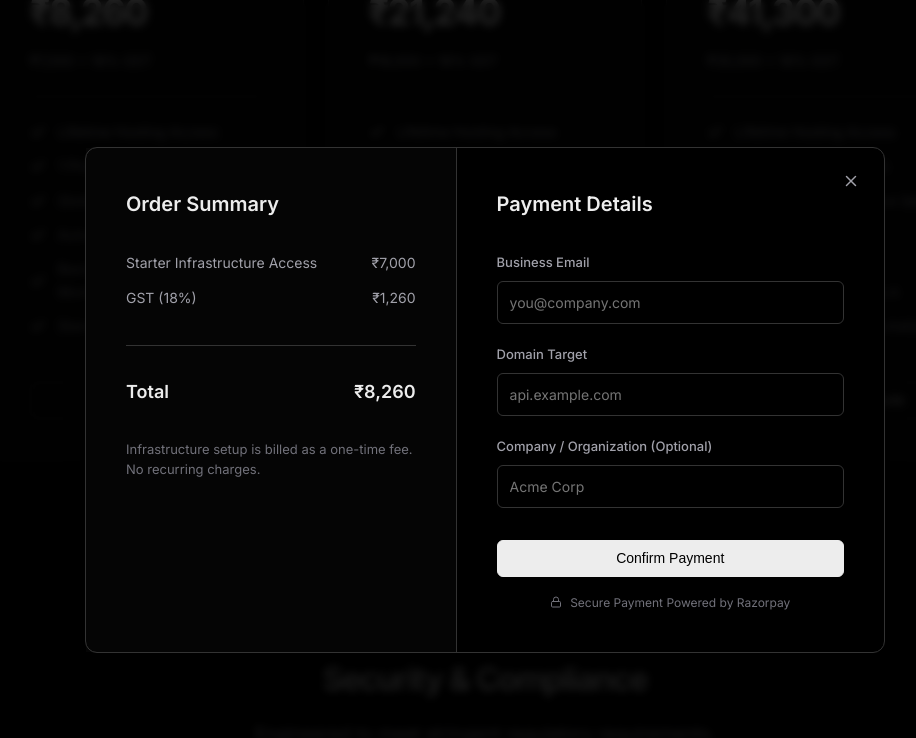
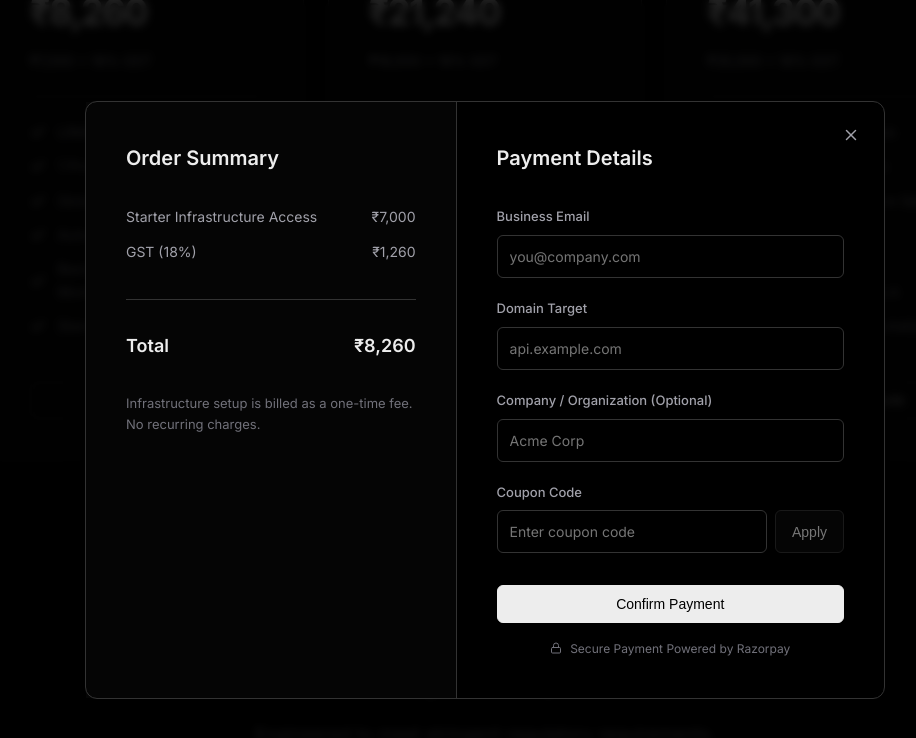
Before and after one commit to prajwal411/Hosting-, a Next.js app: page / in a window 1280 px wide. Both pictures are taken after a click on the button "Deploy Starter". Shown: the part 3787-4525 px from the top of the page, without its empty margins (155-1071 px from the left). Built offline with nearby package versions, Linux system fonts and the light colour scheme.

Commit message:
feat: Add a new hosting purchase page with pricing plans, form validation, and Razorpay integration.

```diff
--- a/src/app/page.tsx
+++ b/src/app/page.tsx
@@ -144,6 +144,10 @@ export default function Home() {
     const [errors, setErrors] = useState<{ email?: string; domain?: string }>({});
     const [globalError, setGlobalError] = useState("");
 
+    const [couponCode, setCouponCode] = useState("");
+    const [discountApplied, setDiscountApplied] = useState(false);
+    const [couponError, setCouponError] = useState("");
+
     const [isProcessing, setIsProcessing] = useState(false);
     const [isSuccess, setIsSuccess] = useState(false);
 
@@ -185,6 +189,19 @@ export default function Home() {
         setCompany("");
         setErrors({});
         setGlobalError("");
+        setCouponCode("");
+        setDiscountApplied(false);
+        setCouponError("");
+    };
+
+    const handleApplyCoupon = () => {
+        if (couponCode.trim().toUpperCase() === "99OFF") {
+            setDiscountApplied(true);
+            setCouponError("");
+        } else {
+            setDiscountApplied(false);
+            setCouponError("Invalid coupon code");
+        }
     };
 
     const validateForm = () => {
@@ -220,11 +237,12 @@ export default function Home() {
         setGlobalError("");
 
         try {
+            const finalTotal = discountApplied ? 1 : activePlan.total;
             // Create order on the server
             const res = await fetch('/api/create-order', {
                 method: 'POST',
                 headers: { 'Content-Type': 'application/json' },
-                body: JSON.stringify({ amount: activePlan.total * 100 })
+                body: JSON.stringify({ amount: finalTotal * 100 })
             });
             const data = await res.json();
 
@@ -232,7 +250,7 @@ export default function Home() {
 
             const options = {
                 key: process.env.NEXT_PUBLIC_RAZORPAY_KEY_ID, // Use the public key from env
-                amount: activePlan.total * 100,
+                amount: finalTotal * 100,
                 currency: "INR",
                 name: "RoomitHosting",
                 description: `${activePlan.name} Access`,
@@ -606,10 +624,16 @@ export default function Home() {
                                             <span>GST (18%)</span>
                                             <span>₹{activePlan.gst.toLocaleString("en-IN")}</span>
                                         </div>
+                                        {discountApplied && (
+                                            <div className="summary-item" style={{ color: '#10b981' }}>
+                                                <span>Coupon 99OFF Applied</span>
+                                                <span>-₹{(activePlan.total - 1).toLocaleString("en-IN")}</span>
+                                            </div>
+                                        )}
                                     </div>
                                     <div className="summary-total">
                                         <span>Total</span>
-                                        <span>₹{activePlan.total.toLocaleString("en-IN")}</span>
+                                        <span>₹{(discountApplied ? 1 : activePlan.total).toLocaleString("en-IN")}</span>
                                     </div>
                                     <p style={{ marginTop: '2rem', fontSize: '0.8125rem', color: 'var(--text-muted)' }}>
                                         Infrastructure setup is billed as a one-time fee. No recurring charges.
@@ -658,6 +682,32 @@ export default function Home() {
                                             />
                                         </div>
 
+                                        <div className="form-group" style={{ marginBottom: '1.5rem' }}>
+                                            <label htmlFor="couponCode">Coupon Code</label>
+                                            <div style={{ display: 'flex', gap: '0.5rem' }}>
+                                                <input
+                                                    type="text"
+                                                    id="couponCode"
+                                                    placeholder="Enter coupon code"
+                                                    value={couponCode}
+                                                    onChange={(e) => { setCouponCode(e.target.value); setCouponError(""); }}
+                                                    disabled={isProcessing || discountApplied}
+                                                    style={{ flex: 1, marginBottom: 0 }}
+                                                />
+                                                <button
+                                                    type="button"
+                                                    onClick={handleApplyCoupon}
+                                                    className="btn btn-secondary"
+                                                    disabled={isProcessing || discountApplied || !couponCode}
+                                                    style={{ minHeight: '42px', padding: '0 1rem', display: 'flex', alignItems: 'center', justifyContent: 'center' }}
+                                                >
+                                                    {discountApplied ? "Applied" : "Apply"}
+                                                </button>
+                                            </div>
+                                            {couponError && <div className="form-error" style={{ marginTop: '0.5rem' }}>{couponError}</div>}
+                                            {discountApplied && <div style={{ color: '#10b981', fontSize: '0.875rem', marginTop: '0.5rem' }}>Coupon applied successfully!</div>}
+                                        </div>
+
                                         {globalError && <div className="form-error" style={{ marginBottom: '1rem' }}>{globalError}</div>}
 
                                         <div className="modal-footer">
@@ -686,7 +736,16 @@ export default function Home() {
                                 <p style={{ color: 'var(--text-secondary)', marginBottom: '2rem', fontSize: '0.9375rem' }}>
                                     Your infrastructure request for <strong>{domain}</strong> has been received securely.
                                 </p>
-                                <button type="button" className="btn btn-secondary" onClick={closeModal}>
+                                <a
+                                    href="https://vercel.com/"
+                                    target="_blank"
+                                    rel="noopener noreferrer"
+                                    className="btn btn-primary"
+                                    style={{ display: 'flex', alignItems: 'center', justifyContent: 'center', width: '100%', marginBottom: '1rem', textDecoration: 'none' }}
+                                >
+                                    Click here to go to dashboard
+                                </a>
+                                <button type="button" className="btn btn-secondary" onClick={closeModal} style={{ width: '100%' }}>
                                     Return to Overview
                                 </button>
                             </div>
```
